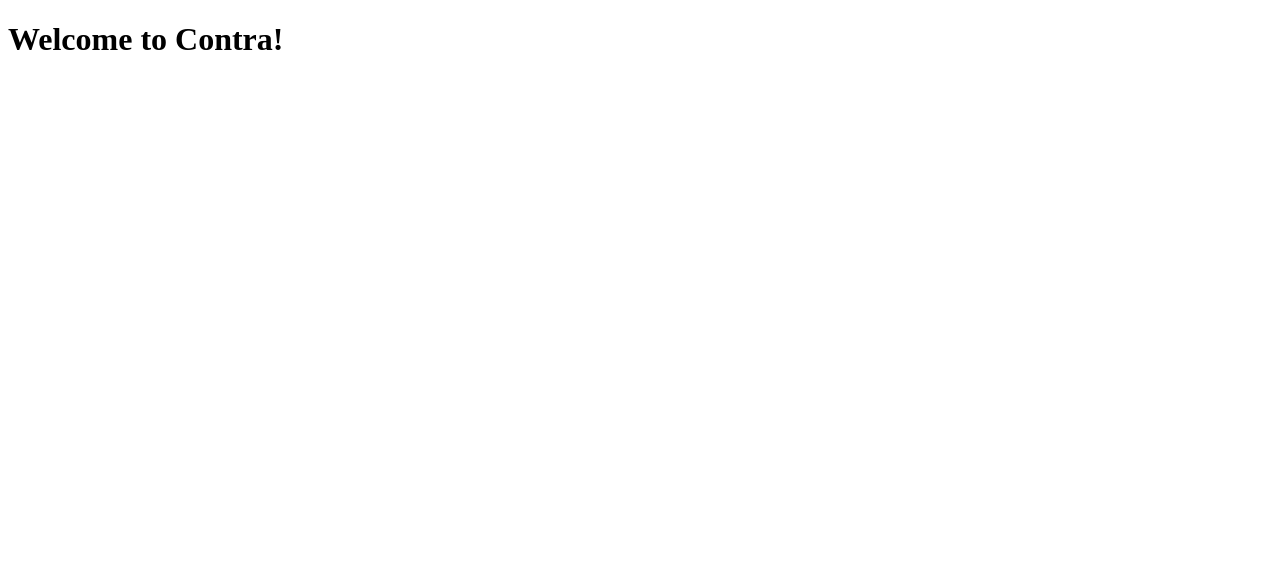
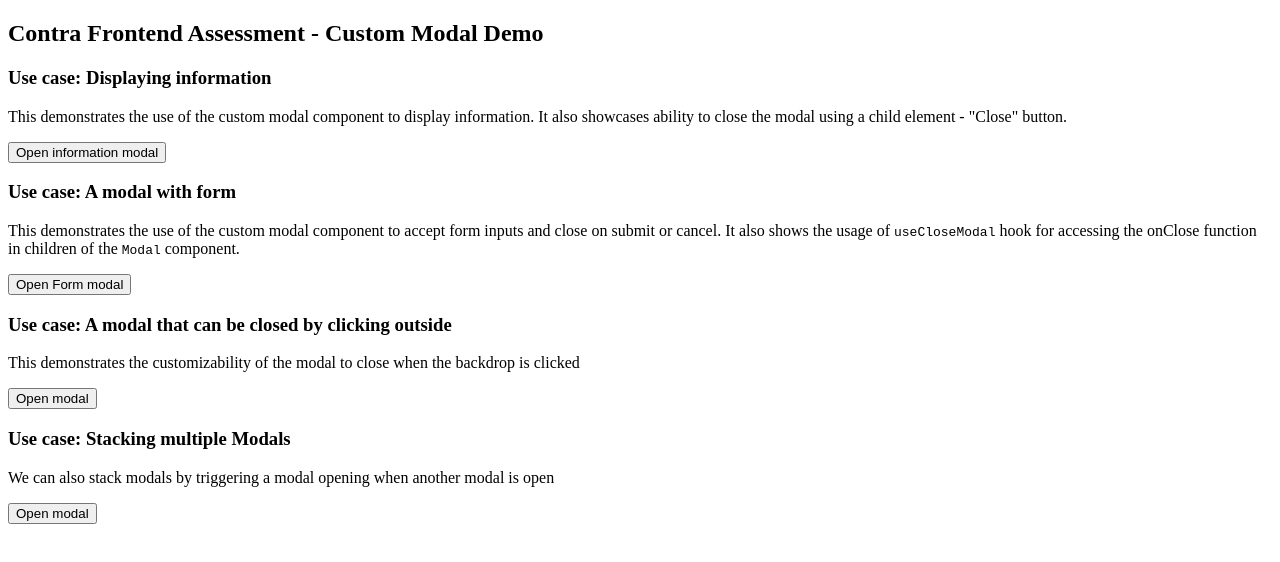
Before and after one commit to contra/contra-interview-assessment, a Next.js app in the folder frontend/: page / in a window 1280 px wide. Shown: the top 562 px of the page. Built offline with nearby package versions, Linux system fonts and the light colour scheme.

Commit message:
Add Demo components to test custom modal

```diff
--- /dev/null
+++ b/frontend/src/components/demo/Demo.tsx
@@ -0,0 +1,19 @@
+// An example of modal usage for information display with continue button to close
+
+import ClickOutside from "./subcomponents/ClickOutside";
+import Information from "./subcomponents/Information";
+import StackingModal from "./subcomponents/StackingModal";
+import WithForm from "./subcomponents/WithForm";
+
+
+const Demo = () => {
+    return <>
+        <h2>Contra Frontend Assessment - Custom Modal Demo</h2>
+        <Information />
+        <WithForm />
+        <ClickOutside />
+        <StackingModal />
+    </>
+};
+
+export default Demo;
--- /dev/null
+++ b/frontend/src/components/demo/subcomponents/ClickOutside.tsx
@@ -0,0 +1,26 @@
+import { useState } from "react";
+import Modal from "@/components/modal";
+
+const ClickOutside = () => {
+    const [isModalOpen, setIsModalOpen] = useState(false);
+    const handleModalClose = () => {
+        setIsModalOpen(false);
+    }
+
+    const handleModalOpen = () => {
+        setIsModalOpen(true);
+    }
+
+    return <section>
+        <h3>Use case: A modal that can be closed by clicking outside</h3>
+        <p> This demonstrates the customizability of the modal to close when the backdrop is clicked</p>
+        <button onClick={handleModalOpen} type="button">Open modal</button>
+        <Modal isOpen={isModalOpen} onClickOutside={handleModalClose} onClose={handleModalClose}>
+            <div>
+                <button onClick={handleModalClose} type="button">Close Modal</button>
+            </div>
+        </Modal>
+    </section>;
+};
+
+export default ClickOutside;
--- /dev/null
+++ b/frontend/src/components/demo/subcomponents/Information.tsx
@@ -0,0 +1,28 @@
+// An example of modal usage for information display with continue button to close
+
+import { useState } from "react";
+import Modal from "@/components/modal";
+
+const Information = () => {
+    const [isModalOpen, setIsModalOpen] = useState(false);
+    const handleModalClose = () => {
+        setIsModalOpen(false);
+    }
+
+    const handleModalOpen = () => {
+        setIsModalOpen(true);
+    }
+
+    return <section>
+        <h3>Use case: Displaying information</h3>
+        <p> This demonstrates the use of the custom modal component to display information. It also showcases ability to close the modal using a child element - "Close" button. </p>
+        <button onClick={handleModalOpen} type="button">Open information modal</button>
+        <Modal isOpen={isModalOpen} onClose={handleModalClose}>
+            <div>
+                <button onClick={handleModalClose} type="button">Close Modal</button>
+            </div>
+        </Modal>
+    </section>;
+};
+
+export default Information;
--- /dev/null
+++ b/frontend/src/components/demo/subcomponents/StackingModal.tsx
@@ -0,0 +1,28 @@
+import { useState } from "react";
+import Modal from "@/components/modal";
+import Information from "./Information";
+
+const StackingModal = () => {
+    const [isModalOpen, setIsModalOpen] = useState(false);
+    const handleModalClose = () => {
+        setIsModalOpen(false);
+    }
+
+    const handleModalOpen = () => {
+        setIsModalOpen(true);
+    }
+
+    return <section>
+        <h3>Use case: Stacking multiple Modals</h3>
+        <p> We can also stack modals by triggering a modal opening when another modal is open</p>
+        <button onClick={handleModalOpen} type="button">Open modal</button>
+        <Modal isOpen={isModalOpen} onClickOutside={handleModalClose} onClose={handleModalClose}>
+            <Information/>
+            <div>
+                <button onClick={handleModalClose} type="button">Close Modal</button>
+            </div>
+        </Modal>
+    </section>;
+};
+
+export default StackingModal;
--- /dev/null
+++ b/frontend/src/components/demo/subcomponents/WithForm.tsx
@@ -0,0 +1,27 @@
+import { useState } from "react";
+import Modal from "@/components/modal";
+
+const WithForm = () => {
+    const [isModalOpen, setIsModalOpen] = useState(false);
+    const handleModalClose = () => {
+        setIsModalOpen(false);
+    }
+
+    const handleModalOpen = () => {
+        setIsModalOpen(true);
+    }
+
+    return <section>
+        <h3>Use case: A modal with form</h3>
+        <p> This demonstrates the use of the custom modal component to accept form inputs and close on submit or cancel.
+            It also shows the usage of <code>useCloseModal</code> hook for accessing the onClose function in children of the <code>Modal</code> component. </p>
+        <button onClick={handleModalOpen} type="button">Open Form modal</button>
+        <Modal isOpen={isModalOpen} onClose={handleModalClose}>
+            <div>
+                <button onClick={handleModalClose} type="button">Close Modal</button>
+            </div>
+        </Modal>
+    </section>;
+};
+
+export default WithForm;
--- a/frontend/src/pages/index.tsx
+++ b/frontend/src/pages/index.tsx
@@ -1,8 +1,9 @@
 /* eslint-disable canonical/filename-match-exported */
 import { type NextPage } from 'next';
+import Demo from '@/components/demo/Demo';
 
 const Index: NextPage = () => {
-  return <h1>Welcome to Contra!</h1>;
+  return <Demo />;
 };
 
 export default Index;
```
Also changed, not shown: frontend/src/components/demo/demo.module.scss (added).
